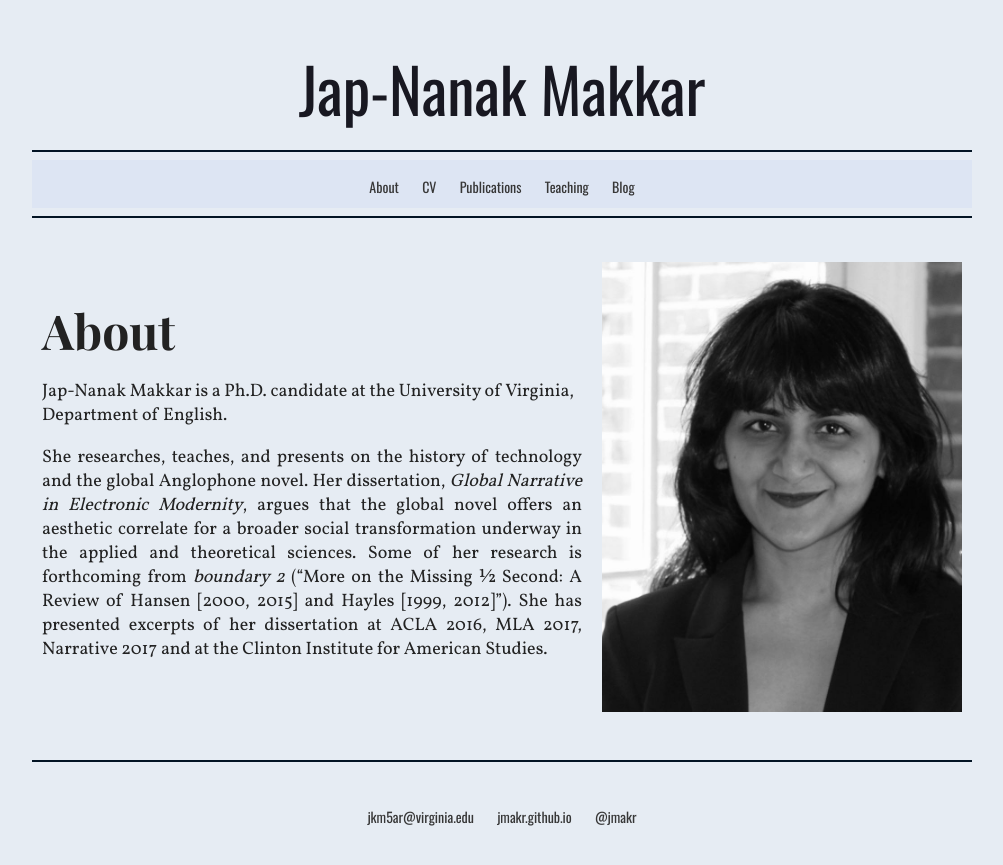
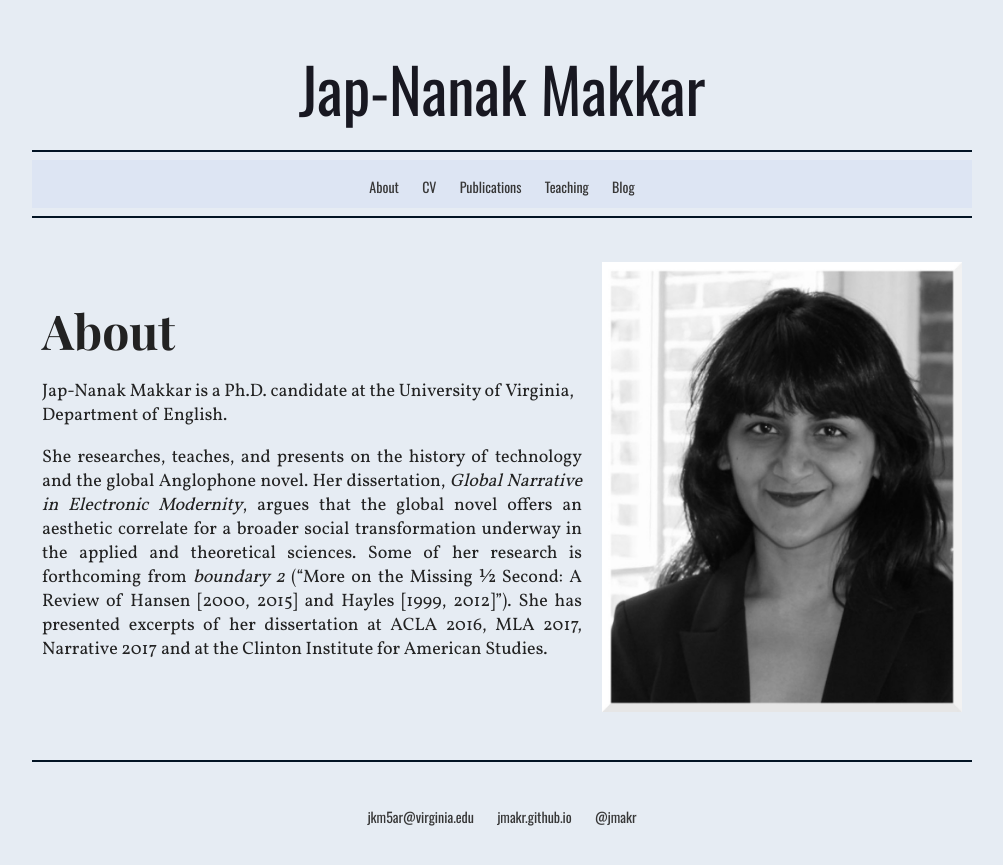
Before and after one commit to jmakr/jmakr.github.io, a Jekyll site: the page built from index.html, in a window 1280 px wide. Shown: the top 865 px of the page, without its empty margins (138-1141 px from the left). Built offline with Jekyll 4.4.1, drawn with Linux system fonts in a browser that asks for light colours; some web fonts are replaced.

Commit message:
Update index.html

```diff
--- a/index.html
+++ b/index.html
@@ -45,7 +45,7 @@ title: About
 	<div style="width:360px;">
 	<br>
 	<br>
-	<img src="resized_360 by 450 dimensions.jpg" height="450" width="360"/>
+	<img src="resized_360 by 450 dimensions2.jpg" height="450" width="360"/>
 	</div>
 	</div>
 
```
